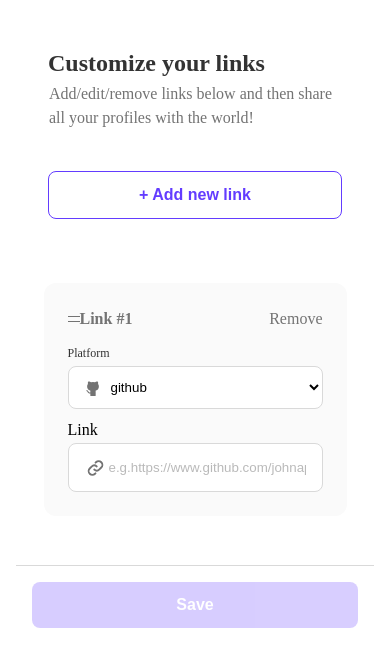
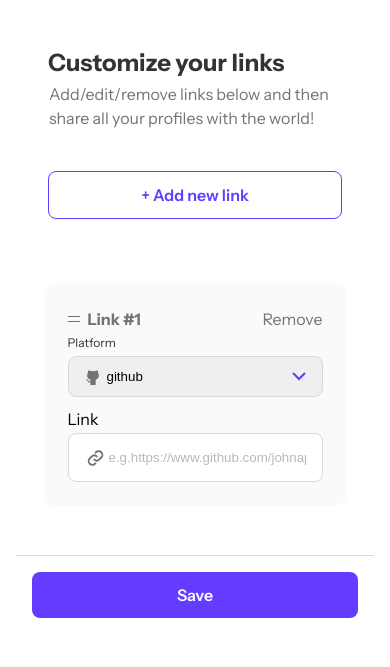
Before and after one commit to TemuriTsutskiridze/The-best-squad, a plain HTML site: page pages/links/links.html in a window 390 px wide. Both pictures are taken after a click on the button "+ Add new link". Shown: the part 63-730 px from the top of the page. Drawn offline with Linux system fonts and the light colour scheme.

Commit message:
full tablet-version and mobile-version

```diff
--- a/globals.css
+++ b/globals.css
@@ -5,7 +5,6 @@
   border: 0;
   border: none;
 }
-@import url("https://fonts.googleapis.com/css2?family=Instrument+Sans:wght@400;600;700&display=swap");
 :root {
   --purple: #633cff;
   --lightPurple: #efebff;
@@ -18,6 +17,6 @@
   --purple-hover-color: #beadff;
 }
 body {
-  font-family: "Instrument Sans";
+  font-family: "Instrument Sans", sans-serif;
   font-style: normal;
 }
--- a/pages/links/links.css
+++ b/pages/links/links.css
@@ -1,3 +1,5 @@
+@import url("https://fonts.googleapis.com/css2?family=Instrument+Sans:wght@400;600;700&display=swap");
+
 .flex {
   display: flex;
   justify-content: center;
@@ -66,6 +68,7 @@ button {
   flex-direction: column;
   justify-content: center;
   align-items: center;
+  font-family: "Instrument Sans", sans-serif;
 }
 #add {
   border-radius: 8px;
@@ -170,16 +173,20 @@ main {
 #github {
   border-radius: 8px;
   border: 1px solid var(--borders, #d9d9d9);
-  background: url(../assets/links-assets/icon-github.svg) var(--white, #fff);
+  background-image: url(../assets/links-assets/icon-github.svg),
+    url(../assets/links-assets/arrow-icon.svg);
   background-repeat: no-repeat;
   background-position-y: center;
-  background-position-x: 16px;
+  background-position-x: 16px, 223px;
   margin-top: 4px;
   display: flex;
   padding: 12px 38px;
   align-items: center;
   gap: 12px;
   min-width: 255px;
+  -webkit-appearance: none;
+  appearance: none;
+  -moz-appearance: none;
 }
 .input-link {
   margin-top: 12px;
@@ -209,6 +216,9 @@ main {
 }
 .tablet-version {
   display: none;
+}
+.small {
+  gap: 8px;
 }
 @media screen and (min-width: 768px) {
   header {
@@ -288,6 +298,7 @@ main {
   }
   #github {
     width: 100%;
+    background-position-x: 16px, 570px;
   }
   .tablet-version {
     margin-top: 10px;
@@ -295,4 +306,6 @@ main {
     padding: 20px;
     top: 250px;
   }
+  @media screen and (min-width: 1440px) {
+  }
 }
--- a/pages/links/links.html
+++ b/pages/links/links.html
@@ -51,7 +51,7 @@
       </div>
       <div class="container">
         <div class="link-remove-text div">
-          <div class="flex">
+          <div class="small flex">
             <img
               src="../assets/links-assets/icon-drag-and-drop.svg"
               id=" drag-and-drop"
@@ -82,11 +82,5 @@
         <button id="save">Save</button>
       </div>
     </footer>
-    <footer class="tablet-version">
-      <hr class="line" />
-      <div class="button-div">
-        <button id="save">Save</button>
-      </div>
-    </footer>
   </body>
 </html>
--- a/pages/links/links.js
+++ b/pages/links/links.js
@@ -2,11 +2,17 @@ const addButton = document.getElementById("add");
 
 addButton.addEventListener("click", function () {
   document.querySelector(".main-container").style.display = "none";
-  document.querySelector(".mobile-version").style.display = "none";
-
   {
-    document.querySelector(".container").style.display = "flex";
+    document.querySelector(".container").style.display = "block";
     document.getElementById("save").style.opacity = "1";
-    document.querySelector(".tablet-version").style.display = "block";
   }
 });
+
+// console.log(document.querySelector(".mobile-version"));
+
+addButton.addEventListener("click", function () {
+  if (window.innerWidth >= 768) {
+    document.querySelector(".mobile-version").style.marginTop = "260px";
+    document.querySelector(".mobile-version").style.padding = "20px";
+  }
+});
```
Also changed, not shown: pages/assets/links-assets/arrow-icon.svg (added).
